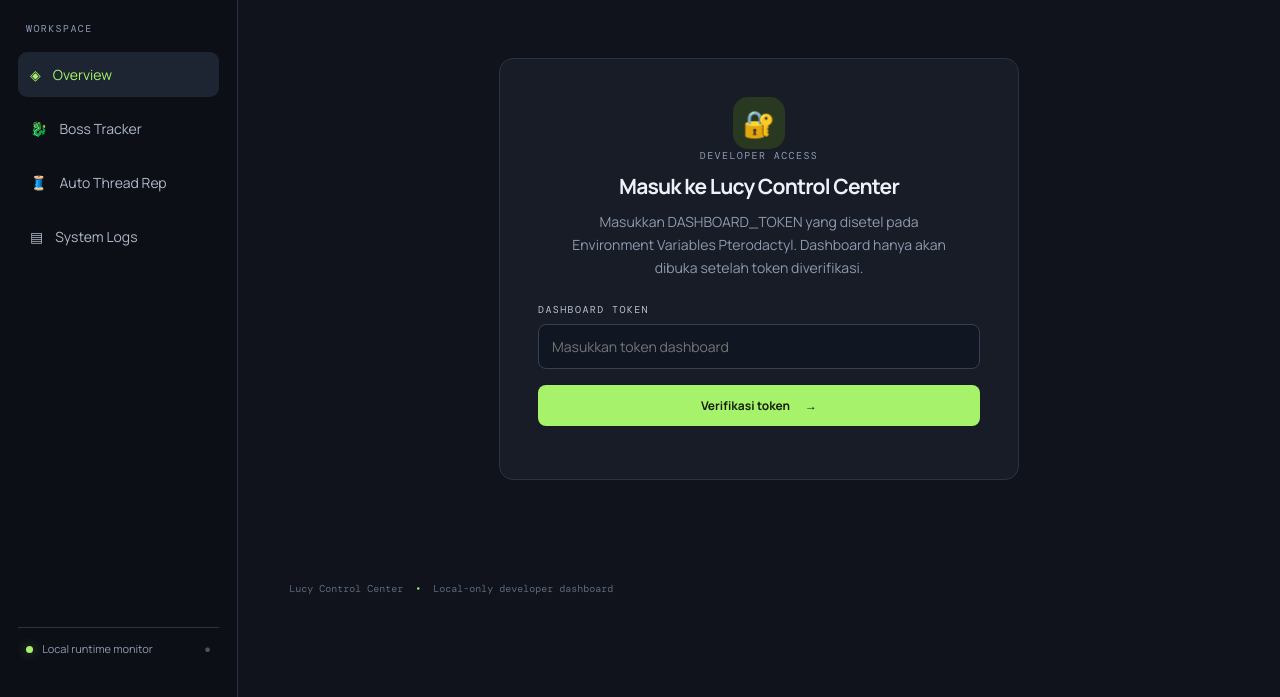
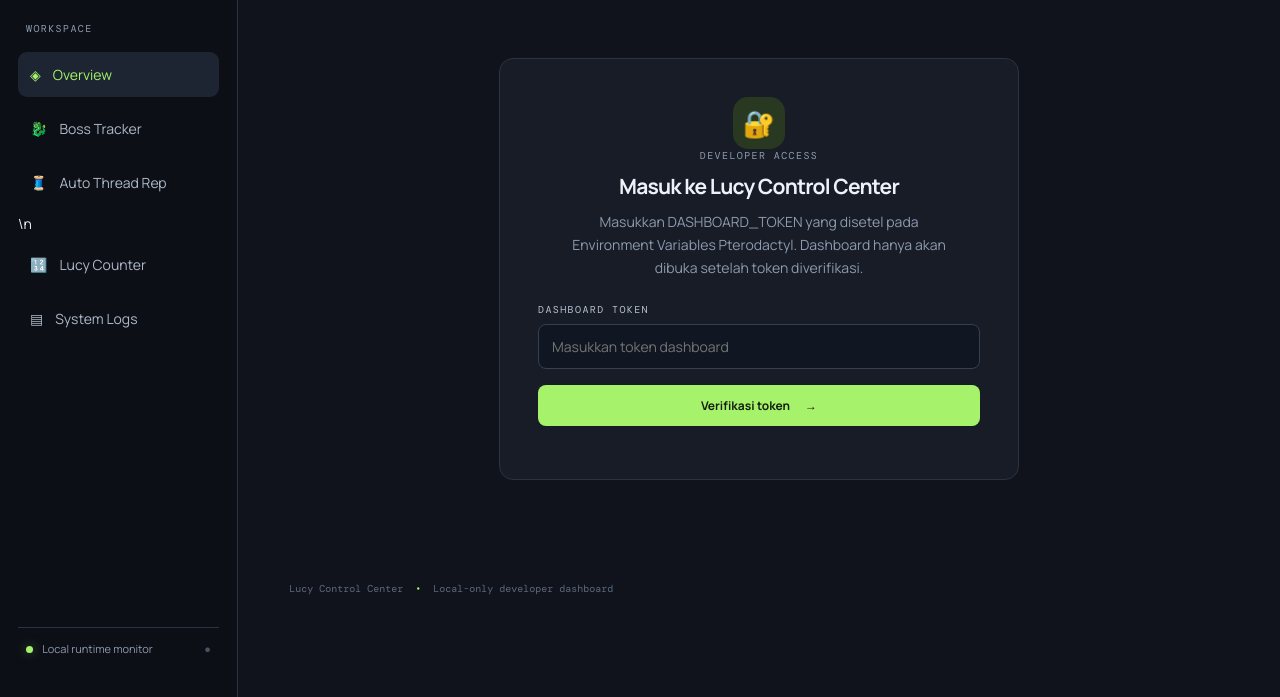
Before and after one commit to xcurrate/Lucy-boss-tracker, a website: page src/dashboard/public/index.html in a window 1280 px wide. Shown: the part 103-800 px from the top of the page. Drawn offline with nearby package versions, Linux system fonts and the light colour scheme; files that its build step writes are made by us from their sources; files whose address does not match are found by name.

Commit message:
feat: integrate Lucy counter with bot and dashboard

```diff
--- a/src/dashboard/public/index.html
+++ b/src/dashboard/public/index.html
@@ -14,7 +14,7 @@
       <div class="side-label">WORKSPACE</div>
       <a class="nav active" href="#overview">◈ <span>Overview</span></a>
       <a class="nav" href="#boss">🐉 <span>Boss Tracker</span></a>
-      <a class="nav" href="#rep">🧵 <span>Auto Thread Rep</span></a>
+      <a class="nav" href="#rep">🧵 <span>Auto Thread Rep</span></a>\n      <a class="nav" href="#lucy-counter">🔢 <span>Lucy Counter</span></a>
       <a class="nav" href="#logs">▤ <span>System Logs</span></a>
       <div class="sidebar-bottom"><span class="live-dot"></span> Local runtime monitor <span class="muted">●</span></div>
     </aside>
@@ -51,7 +51,7 @@
             <div class="field"><label>WAKTU BOSS BERIKUTNYA</label><div class="readout" id="next-boss">Belum terdeteksi</div><small>Terbaca otomatis dari pesan Lucy.</small></div>
           </div>
         </section>
-        <section class="panel" id="rep">
+        <section class="panel" id="lucy-counter">\n          <div class="panel-heading"><div><div class="eyebrow">CATEGORY 03 / COMMUNITY</div><h2>🔢 Lucy Counter</h2><p>Hitung kata Lucy per server. Penghitungan memakai zona waktu WIB.</p></div><label class="switch"><input id="lucy-counter-enabled" type="checkbox"><span></span></label></div>\n          <p>ON menghitung kata “lucy” dari pesan anggota, memberi reaksi ✅, lalu menunggu 10 detik sebelum menyimpan hitungan. Leaderboard: <code>[prefix]lcountd</code> (hari ini), <code>[prefix]lcountall</code> (sepanjang masa).</p>\n        </section>\n        <section class="panel" id="rep">
           <div class="panel-heading"><div><div class="eyebrow">CATEGORY 02 / AUTOMATION</div><h2>🧵 Auto Thread Rep</h2><p>Buat thread otomatis dari pesan *rep dengan mention target yang benar.</p></div><label class="switch"><input id="rep-enabled" type="checkbox"><span></span></label></div>
           <div class="form-grid">
             <div class="field"><label for="rep-channel-id">CHANNEL AUTO THREAD REP</label><select id="rep-channel-id"></select><small>Hanya pesan *rep di channel ini yang akan memicu pembuatan thread.</small></div>
```
